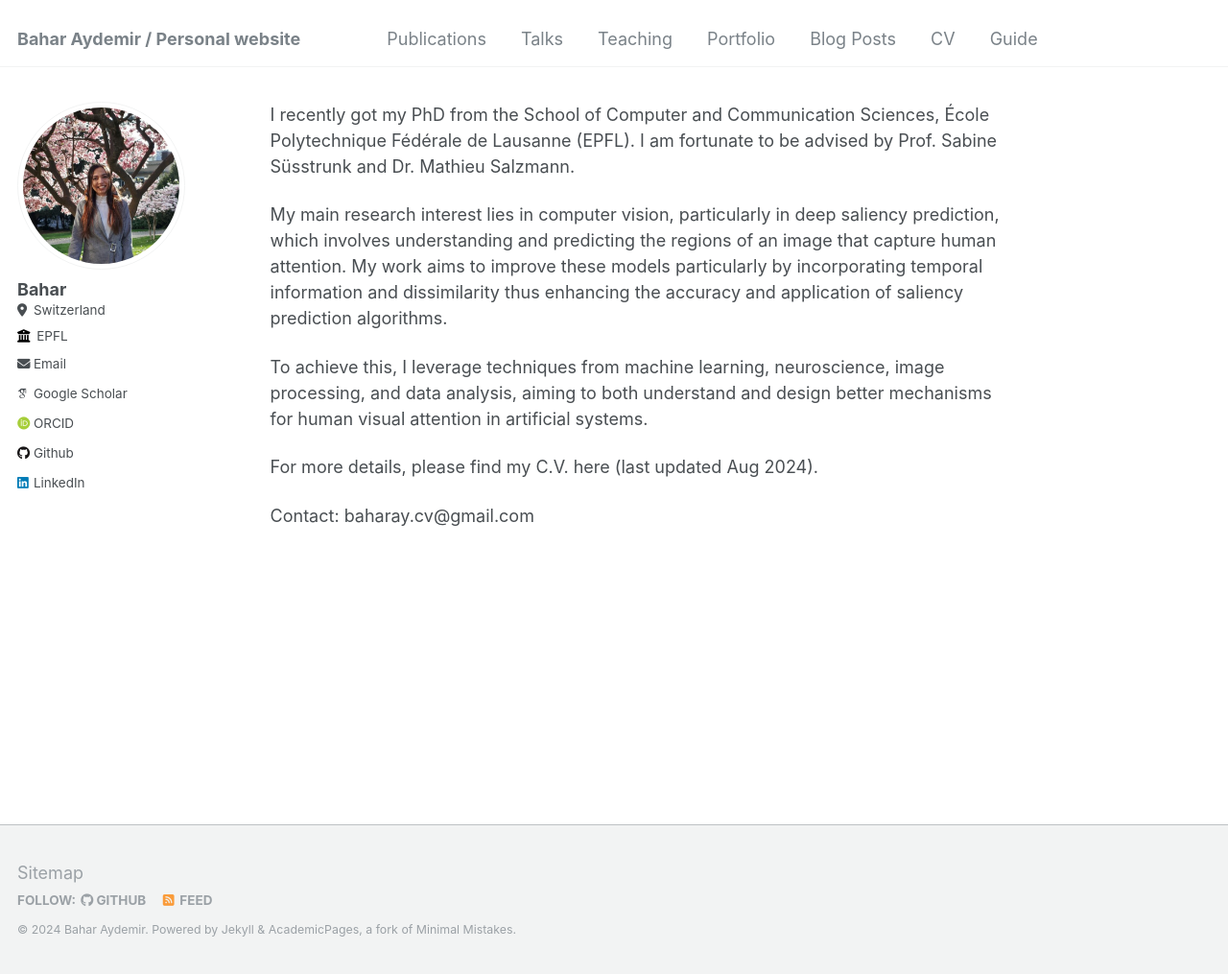
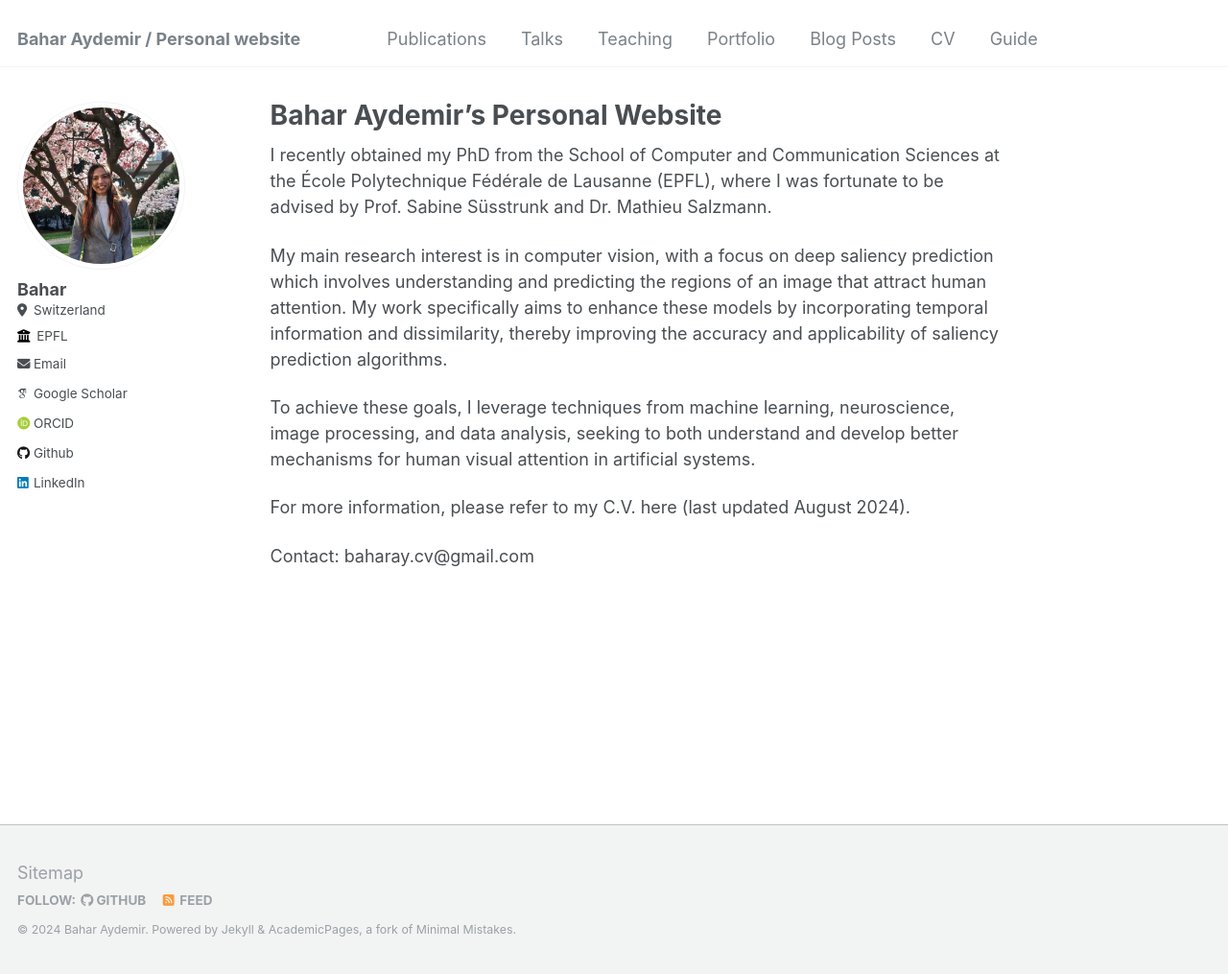
Before and after one commit to baharay/baharay.github.io, a Jekyll site: the page built from _pages/about.md, in a window 1280 px wide and 1015 px high. Shown: the whole window at 96% size. Built offline with Jekyll 4.4.1, drawn with Linux system fonts in a browser that asks for light colours; some web fonts are replaced; our own code applies the rules of GitHub Pages for plain Markdown files.

Commit message:
Update about.md

```diff
--- a/_pages/about.md
+++ b/_pages/about.md
@@ -1,9 +1,17 @@
-I recently got my PhD from the School of Computer and Communication Sciences, École Polytechnique Fédérale de Lausanne (EPFL). I am fortunate to be advised by Prof. Sabine Süsstrunk and Dr. Mathieu Salzmann.
+---
+permalink: /
+title: "Bahar Aydemir's Personal Website"
+author_profile: true
+redirect_from:
+  - /about/
+  - /about.html
+---
+I recently obtained my PhD from the School of Computer and Communication Sciences at the École Polytechnique Fédérale de Lausanne (EPFL), where I was fortunate to be advised by Prof. Sabine Süsstrunk and Dr. Mathieu Salzmann.
 
-My main research interest lies in computer vision, particularly in deep saliency prediction, which involves understanding and predicting the regions of an image that capture human attention. My work aims to improve these models particularly by incorporating temporal information and dissimilarity thus enhancing the accuracy and application of saliency prediction algorithms.
+My main research interest is in computer vision, with a focus on deep saliency prediction which involves understanding and predicting the regions of an image that attract human attention. My work specifically aims to enhance these models by incorporating temporal information and dissimilarity, thereby improving the accuracy and applicability of saliency prediction algorithms.
 
-To achieve this, I leverage techniques from machine learning, neuroscience, image processing, and data analysis, aiming to both understand and design better mechanisms for human visual attention in artificial systems.
+To achieve these goals, I leverage techniques from machine learning, neuroscience, image processing, and data analysis, seeking to both understand and develop better mechanisms for human visual attention in artificial systems.
 
-For more details, please find my C.V. here (last updated Aug 2024).
+For more information, please refer to my C.V. here (last updated August 2024).
 
 Contact: baharay.cv@gmail.com
```
